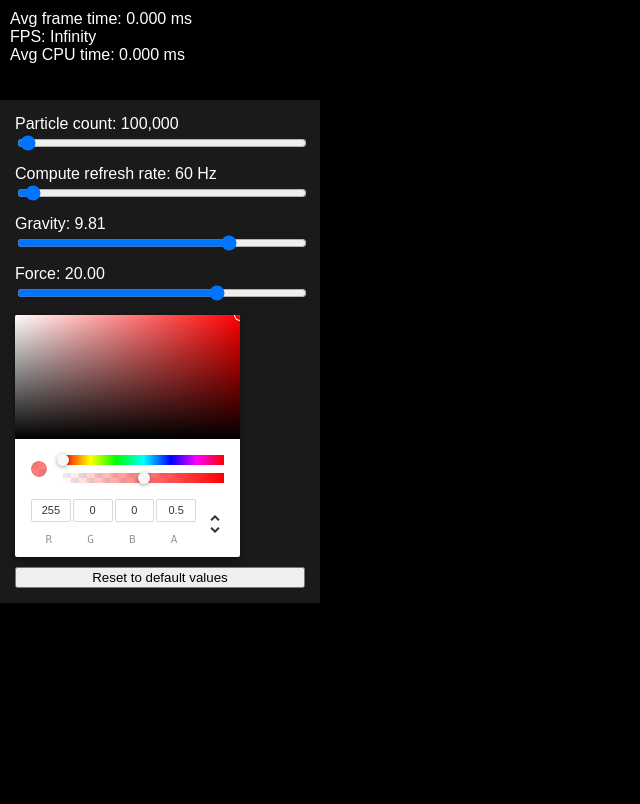
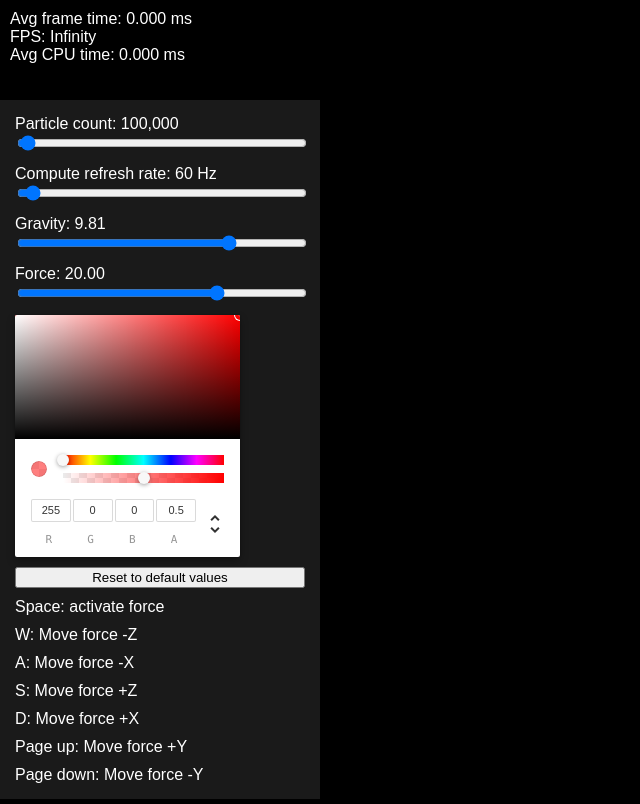
Before and after one commit to hsimpson/webgpu-particles, a React app: page / in a window 1280 px wide. Shown: the whole page, without its empty margins (0-640 px from the left). Built offline with nearby package versions, Linux system fonts and the light colour scheme.

Commit message:
add key description

```diff
--- a/src/components/Gui.tsx
+++ b/src/components/Gui.tsx
@@ -66,6 +66,27 @@ const Gui = (): React.ReactElement => {
         labelText={`Force: ${computePropertiesState.force.toFixed(2)}`}></Slider>
       <ChromePicker color={computePropertiesState.color} onChange={onColorChange}></ChromePicker>
       <button onClick={onReset}>Reset to default values</button>
+      <div className="descriptionItem">
+        <span>Space: activate force</span>
+      </div>
+      <div className="descriptionItem">
+        <span>W: Move force -Z</span>
+      </div>
+      <div className="descriptionItem">
+        <span>A: Move force -X</span>
+      </div>
+      <div className="descriptionItem">
+        <span>S: Move force +Z</span>
+      </div>
+      <div className="descriptionItem">
+        <span>D: Move force +X</span>
+      </div>
+      <div className="descriptionItem">
+        <span>Page up: Move force +Y</span>
+      </div>
+      <div className="descriptionItem">
+        <span>Page down: Move force -Y</span>
+      </div>
     </div>
   );
 };
--- a/src/style.css
+++ b/src/style.css
@@ -64,3 +64,7 @@ body {
 .slider input {
   width: 100%;
 }
+
+.gui > .descriptionItem {
+  padding: 5px;
+}
```
